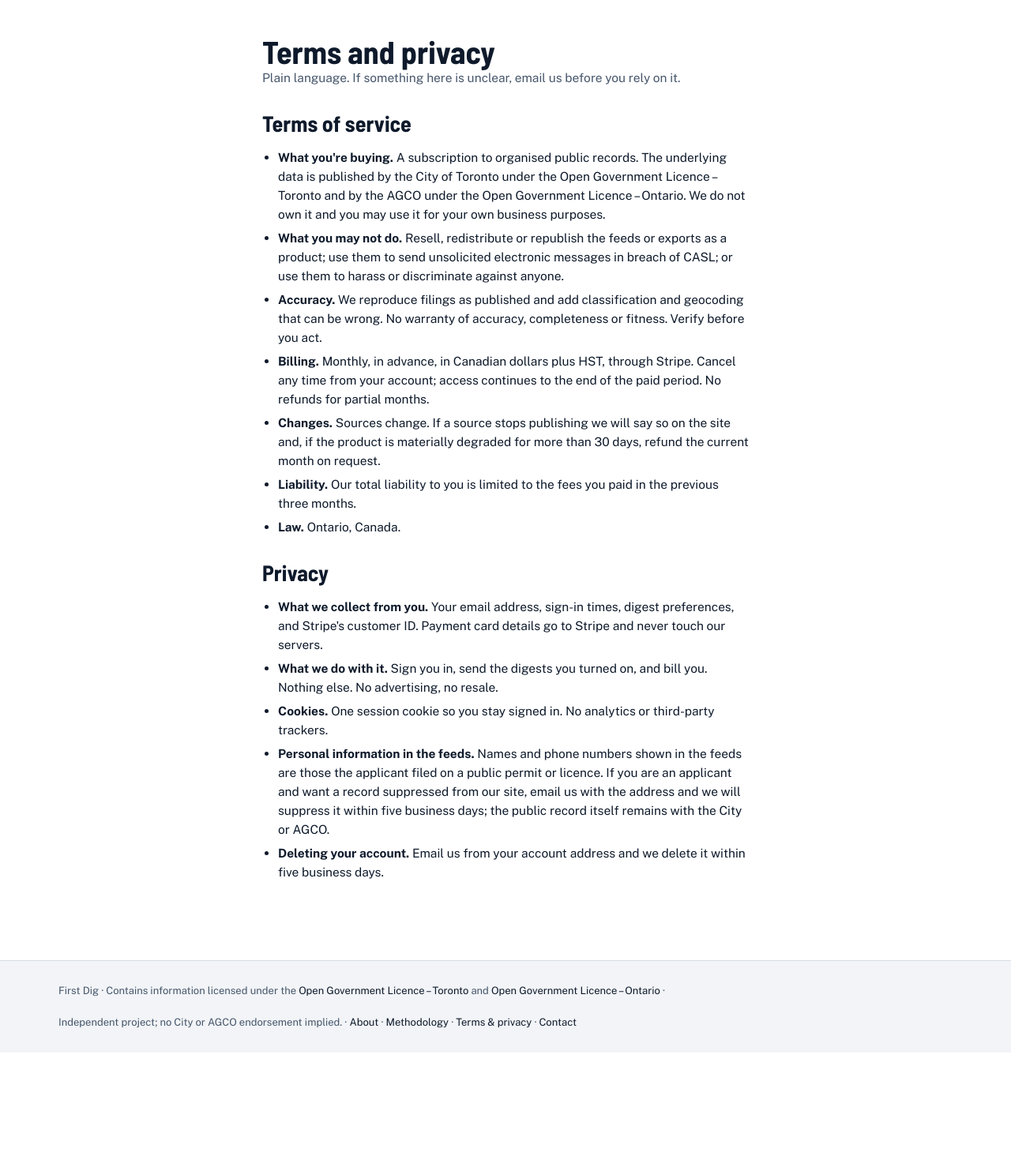
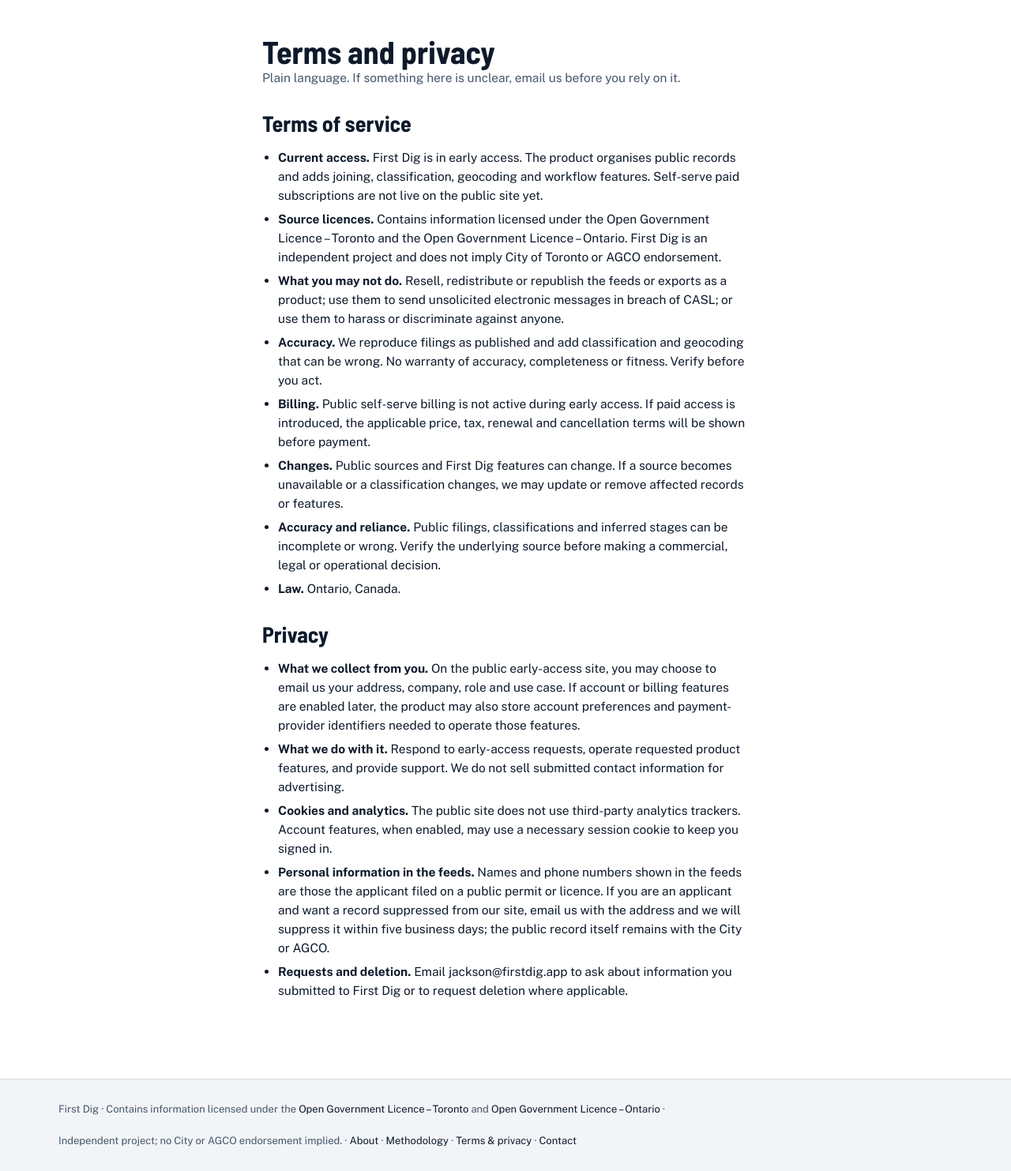
Before and after one commit to gamingyeetmaster-dev/firstdig, a FastAPI app: page /terms in a window 1280 px wide. Shown: the part 61-1544 px from the top of the page at 79% size. Before the commit the page ends 1394 px from the top, so only its background shows below. Run offline with FastAPI, Linux system fonts and the light colour scheme; data that the repository does not hold is empty.

Commit message:
Align terms and privacy with early-access reality

```diff
--- a/app/web/templates/terms.html
+++ b/app/web/templates/terms.html
@@ -6,21 +6,22 @@
   <p class="muted">Plain language. If something here is unclear, email us before you rely on it.</p>
   <h2>Terms of service</h2>
   <ul>
-    <li><b>What you're buying.</b> A subscription to organised public records. The underlying data is published by the City of Toronto under the Open Government Licence – Toronto and by the AGCO under the Open Government Licence – Ontario. We do not own it and you may use it for your own business purposes.</li>
+    <li><b>Current access.</b> First Dig is in early access. The product organises public records and adds joining, classification, geocoding and workflow features. Self-serve paid subscriptions are not live on the public site yet.</li>
+    <li><b>Source licences.</b> Contains information licensed under the <a href="https://open.toronto.ca/open-data-licence/" rel="noopener">Open Government Licence – Toronto</a> and the <a href="https://www.ontario.ca/page/open-government-licence-ontario" rel="noopener">Open Government Licence – Ontario</a>. First Dig is an independent project and does not imply City of Toronto or AGCO endorsement.</li>
     <li><b>What you may not do.</b> Resell, redistribute or republish the feeds or exports as a product; use them to send unsolicited electronic messages in breach of CASL; or use them to harass or discriminate against anyone.</li>
     <li><b>Accuracy.</b> We reproduce filings as published and add classification and geocoding that can be wrong. No warranty of accuracy, completeness or fitness. Verify before you act.</li>
-    <li><b>Billing.</b> Monthly, in advance, in Canadian dollars plus HST, through Stripe. Cancel any time from your account; access continues to the end of the paid period. No refunds for partial months.</li>
-    <li><b>Changes.</b> Sources change. If a source stops publishing we will say so on the site and, if the product is materially degraded for more than 30 days, refund the current month on request.</li>
-    <li><b>Liability.</b> Our total liability to you is limited to the fees you paid in the previous three months.</li>
+    <li><b>Billing.</b> Public self-serve billing is not active during early access. If paid access is introduced, the applicable price, tax, renewal and cancellation terms will be shown before payment.</li>
+    <li><b>Changes.</b> Public sources and First Dig features can change. If a source becomes unavailable or a classification changes, we may update or remove affected records or features.</li>
+    <li><b>Accuracy and reliance.</b> Public filings, classifications and inferred stages can be incomplete or wrong. Verify the underlying source before making a commercial, legal or operational decision.</li>
     <li><b>Law.</b> Ontario, Canada.</li>
   </ul>
   <h2>Privacy</h2>
   <ul>
-    <li><b>What we collect from you.</b> Your email address, sign-in times, digest preferences, and Stripe's customer ID. Payment card details go to Stripe and never touch our servers.</li>
-    <li><b>What we do with it.</b> Sign you in, send the digests you turned on, and bill you. Nothing else. No advertising, no resale.</li>
-    <li><b>Cookies.</b> One session cookie so you stay signed in. No analytics or third-party trackers.</li>
+    <li><b>What we collect from you.</b> On the public early-access site, you may choose to email us your address, company, role and use case. If account or billing features are enabled later, the product may also store account preferences and payment-provider identifiers needed to operate those features.</li>
+    <li><b>What we do with it.</b> Respond to early-access requests, operate requested product features, and provide support. We do not sell submitted contact information for advertising.</li>
+    <li><b>Cookies and analytics.</b> The public site does not use third-party analytics trackers. Account features, when enabled, may use a necessary session cookie to keep you signed in.</li>
     <li><b>Personal information in the feeds.</b> Names and phone numbers shown in the feeds are those the applicant filed on a public permit or licence. If you are an applicant and want a record suppressed from our site, email us with the address and we will suppress it within five business days; the public record itself remains with the City or AGCO.</li>
-    <li><b>Deleting your account.</b> Email us from your account address and we delete it within five business days.</li>
+    <li><b>Requests and deletion.</b> Email <a href="mailto:jackson@firstdig.app">jackson@firstdig.app</a> to ask about information you submitted to First Dig or to request deletion where applicable.</li>
   </ul>
 </div></section>
 {% endblock %}
```
